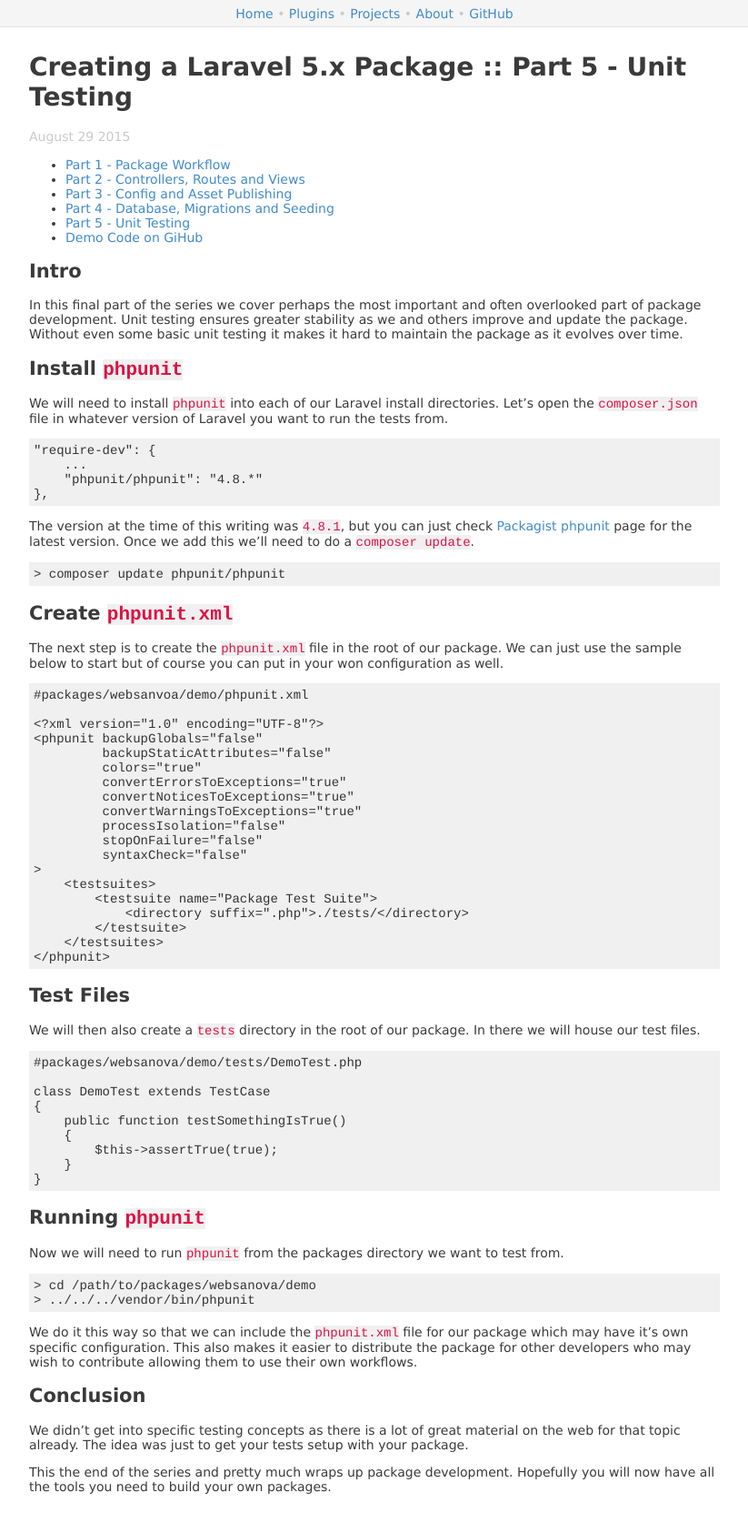
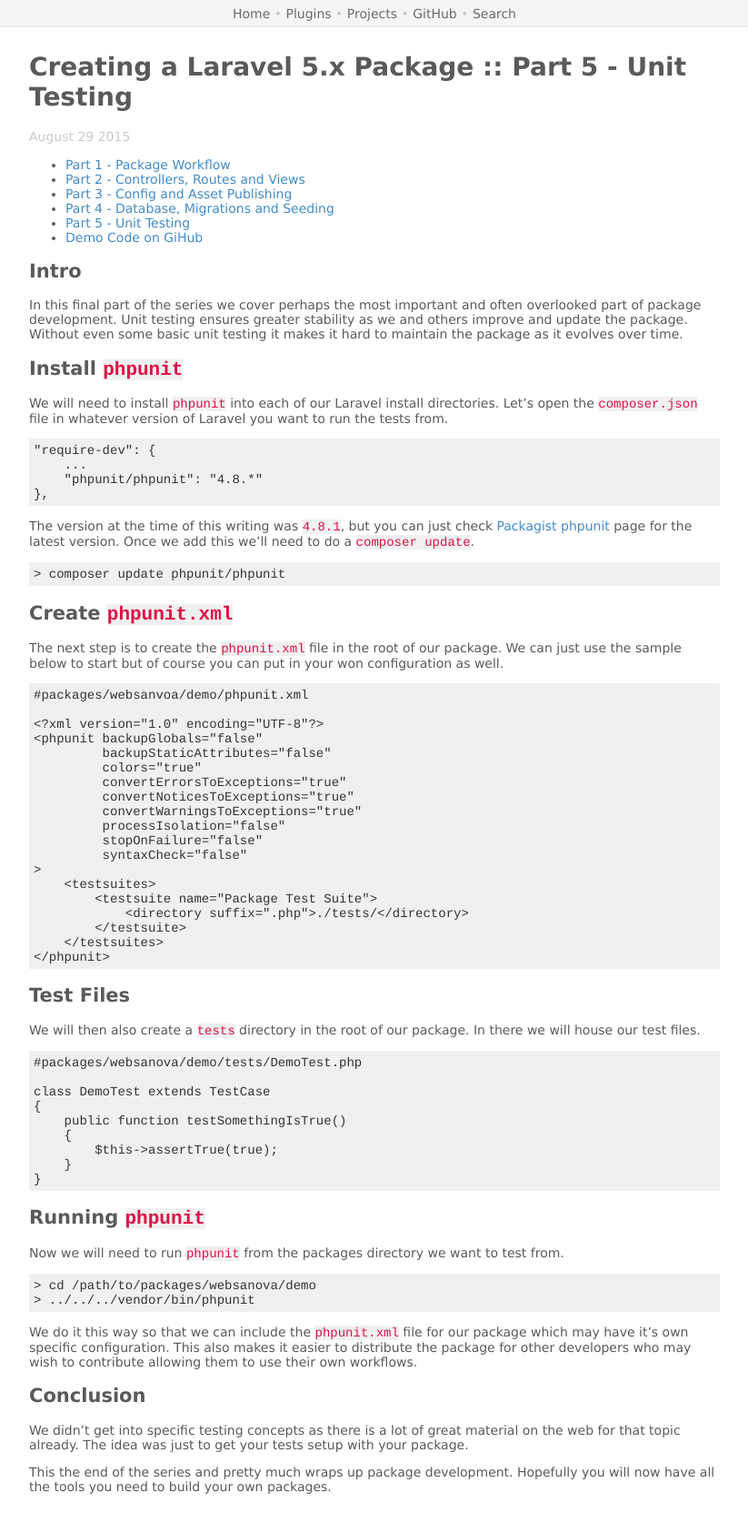
Before and after one commit to websanova/websanova.github.io, a Jekyll site: the page built from _posts/laravel/2015-08-29-creating-a-new-package-in-laravel-5-part-5-unit-testing.md, in a window 1280 px wide. Shown: the whole page at 91% size, without its empty margins (228-1051 px from the left). Built offline with Jekyll 4.4.1, drawn with Linux system fonts in a browser that asks for light colours; comment, search, counter and statistics services are not loaded.

Commit message:
Update master layout.

```diff
--- a/_layouts/master.html
+++ b/_layouts/master.html
@@ -17,40 +17,18 @@
 
 	<style>
 		* {box-sizing: border-box;}
-		body {background-color: #fff; color: #3a3a3a; font-size: 14px; font-family: verdana; padding-top: 30px;}
-
+		body {background-color: #fff; color: #5a5a5a; font-size: 14px; font-family: verdana; padding-top: 30px;}
 		a {text-decoration: none; color: #428bca;}
 		pre {background: #f0f0f0; padding: 5px; word-wrap: break-word;}
 		code {background-color: #f0f0f0; font-family: courier; color: #D14;}
 		pre > code {color: #333;}
 		blockquote {font-style: italic;}
 
-		#header {
-			position: fixed;
-			left: 0px;
-			top: 0px;
-			width: 100%;
-			text-align: center;
-			height: 30px;
-			line-height: 30px;
-			background: #f5f5f5;
-			border-bottom: solid 1px #e5e5e5;
-			color: #cacaca;
-		}
-
-		#container {
-			margin: 0 auto;
-			max-width: 800px;
-			padding: 0 20px 20px 20px;
-		}
-
-		#date {
-			color: #cacaca;
-		}
-
-		#content {
-			margin: 15px 0;
-		}
+		#header {position: fixed; left: 0px; top: 0px; width: 100%; text-align: center; height: 30px; line-height: 30px; background: #f5f5f5; border-bottom: solid 1px #e5e5e5; color: #cacaca;}
+		#container {margin: 0 auto;max-width: 800px; padding: 0 20px 20px 20px;}
+		#date {color: #cacaca;}
+		#content {margin: 15px 0;}
+		#header a{color: #6a6a6a;}
 	</style>
 
 	<script async src="http://pagead2.googlesyndication.com/pagead/js/adsbygoogle.js"></script>
@@ -60,8 +38,8 @@
 		<a href="/">Home</a> &bull;
 		<a href="/plugins">Plugins</a> &bull;
 		<a href="/projects">Projects</a> &bull;
-		<a href="/about">About</a> &bull;
-		<a href="https://github.com/websanova">GitHub</a>
+		<a href="https://github.com/websanova">GitHub</a> &bull;
+		<a href="/search">Search</a>
 	</div>
 
 	<div id="container">
```
